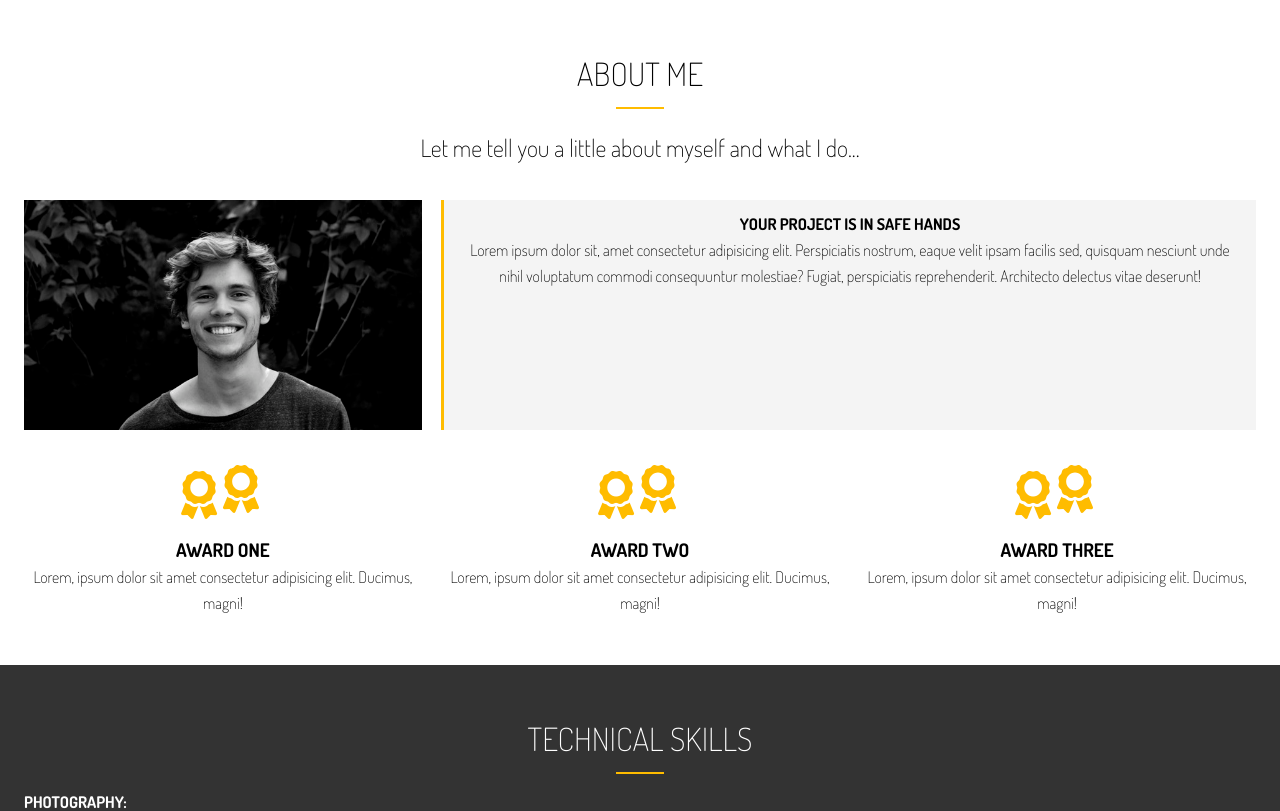
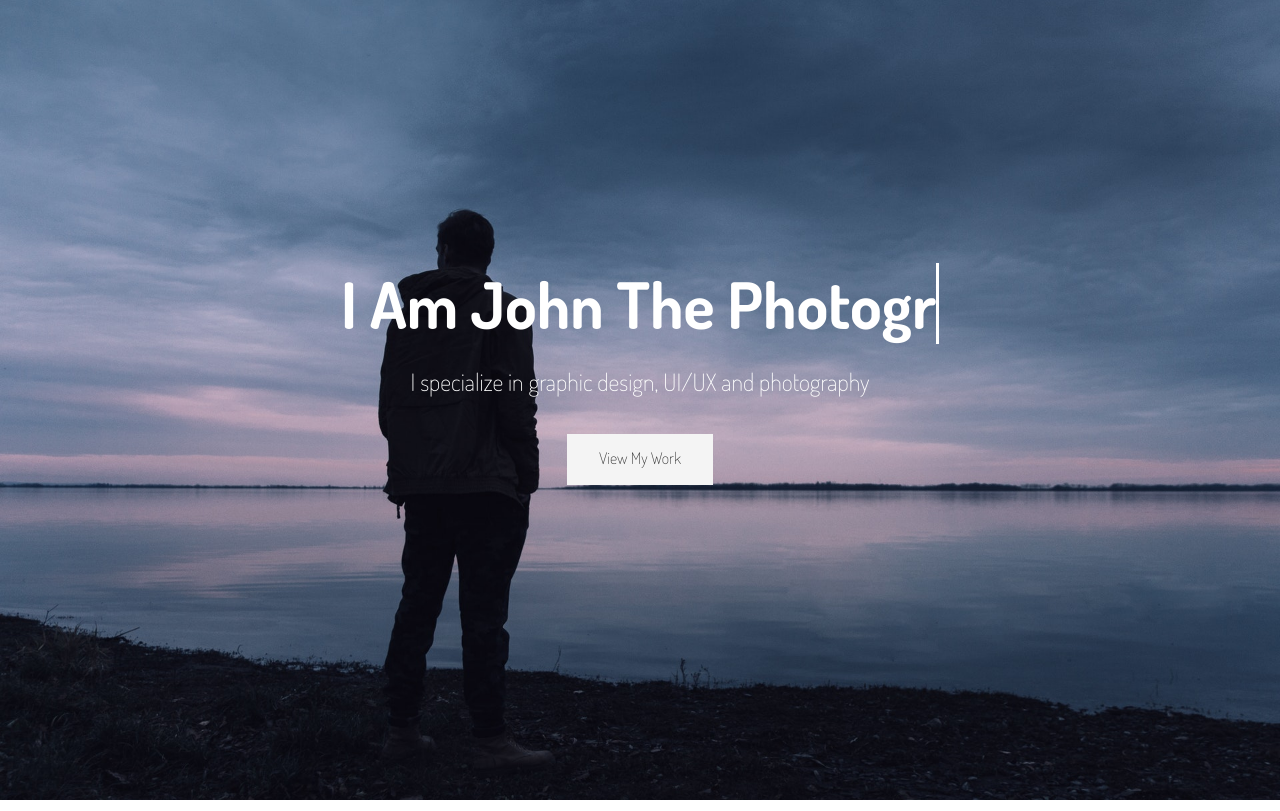
Before and after one commit to brainstormsurfer/Reactively-Converted-Project, a React (Vite) app: page / in a window 1280 px wide. Shown: the top 811 px of the page. Built offline with nearby package versions, Linux system fonts and the light colour scheme.

Commit message:
Home - Setting a pause before deleteing word

```diff
--- a/src/App.jsx
+++ b/src/App.jsx
@@ -1,12 +1,44 @@
+// import RootLayout from "./layouts/RootLayout";
+import About from "./pages/About";
+
+import Home from "./pages/Home";
+import { BrowserRouter, Routes, Route, Link, NavLink } from "react-router-dom";
+import { Header } from "./sections";
+
+function App() {
+  return (
+  <Header />
+    // <BrowserRouter>
+    // <header>
+    // <nav className="main-nav">
+    // <h3>NAVBAROOSH</h3>
+    // <Link to="/">Home</Link>
+    // <NavLink to="about">About</NavLink>
+    // </nav>
+    // </header>
+    //   <main>
+    //     <Routes>
+    //       <Route index element={<Home />} />
+    //       <Route path="about" element={<About />} />
+    //     </Routes>
+    //   </main>
+    // </BrowserRouter>
+  );
+}
+
+export default App;
+
 // import {
-//   createBrowserRouter,
-//   Route,
+// import { NavLink } from 'react-router';
+  // createBrowserRouter,
 //   createRoutesFromElements,
 //   RouterProvider,
-// } from "react-router";
-// import RootLayout from "./layouts/RootLayout";
-
-import Home from "./pages/Home";
+//   BrowserRouter,
+//   Router,
+//   Route,
+//   Routes,
+//   Link,
+// } from "react-router-dom";
 
 // const router = createBrowserRouter(
 //   createRoutesFromElements(
@@ -18,14 +50,6 @@ import Home from "./pages/Home";
 //   )
 // );
 
-function App() {
-  return (
-  <>
-
-  <Home />
-   {/* <RouterProvider router={router} />; */}
-  </>
-  )
+{
+  /* <RouterProvider router={router} />; */
 }
-
-export default App;
--- a/src/pages/About.jsx
+++ b/src/pages/About.jsx
@@ -26,7 +26,7 @@ const About = () => {
           </div>
         </section>
         {/* Section D: Testimonials */}
-       <Testimonials />
+        <Testimonials />
         {/* Footer */}
         {/* <Footer /> */}
       </div>
--- a/src/pages/Home.jsx
+++ b/src/pages/Home.jsx
@@ -1,5 +1,6 @@
 import { Specialize, Process, Stats, Header, Footer } from "../sections";
 import About from "./About";
+import Work from "./Work";
 
 const Home = () => {
   return (
@@ -14,7 +15,7 @@ const Home = () => {
       {/* <!-- Section B: Stats --> */}
       {/* <!-- Section C: Process --> */}
       {/* Footer */}
-      <About />
+      <Work />
     </>
   );
 };
--- a/src/pages/Work.jsx
+++ b/src/pages/Work.jsx
@@ -1,13 +1,11 @@
-import Gallery from "../sections/GallerySection/Gallery.jsx";
-import { Footer } from "../sections/index.js";
-import Navbar from './../shared/Navbar';
+import Gallery from "../sections/workGallerySection/Gallery.jsx";
+// import { Footer } from "../sections/index.js";
+// import Navbar from './../shared/Navbar';
 
 const Work = () => {
   return (
     <>
-      <Navbar />
       <Gallery />
-      <Footer />
     </>
   );
 };
--- a/src/sections/homeHeaderSection/Header.jsx
+++ b/src/sections/homeHeaderSection/Header.jsx
@@ -1,12 +1,11 @@
-import logo from "../../assets/img/logo.png";
-import Navbar from "../../shared/Navbar";
+// import Navbar from "../../shared/Navbar";
 import HeaderContent from "./HeaderContent";
 
 const Header = () => {
   return (
     <header className="header-home">
       <div className="container">
-        <Navbar logoSrc={logo} />
+        {/* <Navbar /> */}
         <HeaderContent />
       </div>
     </header>
--- a/src/sections/homeHeaderSection/HeaderContent.jsx
+++ b/src/sections/homeHeaderSection/HeaderContent.jsx
@@ -2,11 +2,11 @@ import NavLink from "./NavLink.jsx"; // This one is in both HeaderContent and Na
 import TypeWriter from "./Typewriter.jsx";
 
 const HeaderContent = () => {
-  const words = ["Photographer", "Designer", "UI/UX Developer"];
+  const skills = ["Photographer", "Designer", "UI/UX Dev"];
 
   return (
     <div className="header-content">
-      <TypeWriter words={words} wait={300} />
+      <TypeWriter words ={skills} wait={300} />
       <p className="lead">
         I specialize in graphic design, UI/UX and photography
       </p>
--- a/src/sections/homeHeaderSection/NavLinks.jsx
+++ b/src/sections/homeHeaderSection/NavLinks.jsx
@@ -1,18 +1,17 @@
 import NavLink from "./NavLink"
-import { nanoid } from "nanoid";
 
 const NavLinks = () => {
   const navLinks = [
-    { href: "index.html", current: true, text: "Home" },
-    { href: "about.html", text: "About" },
-    { href: "work.html", text: "Work" },
-    { href: "contact.html", text: "Contact" },
+    { id: "1", href: "index.html", current: true, text: "Home" },
+    { id: "2", href: "about.html", text: "About" },
+    { id: "3", href: "work.html", text: "Work" },
+    { id: "4", href: "work.html", text: "Contact" },
   ];
   return (
     <ul>
       {
         navLinks.map((link) => (
-        <NavLink key={nanoid()} {...link} />
+        <NavLink key={link.id} {...link} />
       ))}
     </ul>
   );
--- a/src/sections/homeHeaderSection/Typewriter.jsx
+++ b/src/sections/homeHeaderSection/Typewriter.jsx
@@ -1,43 +1,38 @@
-import React, { useState, useEffect } from 'react';
+import React, { useState, useEffect } from "react";
 
-const TypeWriter = ({ words, wait }) => {
-  const [txt, setTxt] = useState('');
-  const [wordIndex, setWordIndex] = useState(0);
+const TypeWriter = ({ words }) => {
+  const [index, setIndex] = useState(0);
+  const [text, setText] = useState("");
   const [isDeleting, setIsDeleting] = useState(false);
 
   useEffect(() => {
-    const type = () => {
-      const current = wordIndex % words.length;
-      const fullTxt = words[current];
+    const interval = setInterval(() => {
+      if (isDeleting) {
+        setText((prevText) => prevText.slice(0, -1));
+      } else {
+        setText((prevText) => words[index].slice(0, prevText.length + 1));
+      }
+    }, 200);
 
-      if (isDeleting) {
-        setTxt((prevTxt) => {
-          if (prevTxt.length === 0) {
-            setIsDeleting(false);
-            setWordIndex((prevIndex) => (prevIndex + 1) % words.length);
-            return '';
-          }
-          return prevTxt.slice(0, -1);
-        });
-      } else {
-        setTxt((prevTxt) => {
-          if (prevTxt === fullTxt) {
-            setIsDeleting(true);
-            return prevTxt;
-          }
-          return fullTxt.slice(0, prevTxt.length + 1);
-        });
-      }
-    };
+    // Pause for 2 seconds after a word is fully typed
+    if (!isDeleting && text === words[index]) {
+      clearInterval(interval);
+      setTimeout(() => setIsDeleting(true), 2000);
+    }
 
-    const timeoutId = setTimeout(type, wait);
+    // Reset after deleting
+    if (isDeleting && text === "") {
+      setIsDeleting(false);
+      setIndex((prevIndex) => (prevIndex + 1) % words.length);
+      setTimeout(() => setIsDeleting(false), 200); // Reset typing speed
+    }
 
-    return () => clearTimeout(timeoutId);
-  }, [txt, wordIndex, isDeleting, words, wait]);
-
+    return () => clearInterval(interval); // Cleanup interval on component unmount
+  }, [index, text, isDeleting, words]);
   return (
-    <h1>
-      I Am John The <span className="txt-type">{txt}</span></h1>
+    <h1 >
+      I Am John The <span className="front-line-blinker">{text}</span>
+    </h1>
   );
 };
 
--- a/src/shared/Navbar.jsx
+++ b/src/shared/Navbar.jsx
@@ -3,7 +3,7 @@ import NavLinks from "../sections/homeHeaderSection/NavLinks"
 const Navbar = ({ logoSrc }) => {
   return (
     <nav className="main-nav">
-      <img src={logoSrc} alt="My Portfolio" className="logo" />
+      <img src="../../src/assets/img/logo.png" alt="logo" className="logo"/>
       <NavLinks />
     </nav>
   );
--- a/src/styles/main.css
+++ b/src/styles/main.css
@@ -4,6 +4,11 @@
   margin: 0;
   padding: 0;
   box-sizing: border-box;
+}
+nav {
+  background-color: #000;
+  color: #ccc;
+  align-items: center;
 }
 
 .container {
@@ -446,6 +451,8 @@ img {
   display: grid;
   grid-template-columns: repeat(4, 1fr);
   grid-gap: 0.5rem;
+  justify-content: center;
+  align-items: center;
 }
 .about-d .testimonials ul {
   list-style: none;
@@ -548,45 +555,16 @@ img {
 /* ============================================= */
 /* TypeWriter.css */
 
-/* Header styling */
-/* .header-home {
-  background-color: #333;
-  color: #fff;
-  padding: 20px 0;
-}
-
-.main-nav ul {
-  list-style: none;
-  padding: 0;
-} */
-
 .main-nav ul li {
   display: inline;
   margin-right: 20px;
 }
 /* Typewriter effect styling */
-.txt-type {
-  font-family: "Dosis", sans-serif;
-  color: #fff;
-  text-align: center;
-  font-size: 4rem;
-  line-height: 1.2;
-  margin: 0;
-  padding: 0;
-  animation: typing 0.75s steps(40, end) infinite,
-    blink-caret 0.9s step-end infinite;
+.front-line-blinker {
+  animation: line-blinking 0.9s step-end infinite;
 }
 
-@keyframes typing {
-  0% {
-    width: 0;
-  }
-  100% {
-    width: 100%;
-  }
-}
-
-@keyframes blink-caret {
+@keyframes line-blinking {
   0% {
     border-right: 3px solid #fff;
   }
@@ -595,33 +573,27 @@ img {
   }
 }
 
+.txt {
+  position: relative;
+  font-family: "Dosis", sans-serif;
+  color: #fff;
+  text-align: center;
+  font-size: 4rem;
+  line-height: 3.2;
+  font-weight: 600;
+  /* text-shadow: #FC0 1px 0 10px; */
+}
+
 /* Additional styling for the header content */
 .header-content {
   text-align: center;
   margin-top: 20px; /* Adjust top margin as needed */
 }
 
-h1 {
-  font-family: "Dosis", sans-serif; /* Use the custom font */
-  font-size: 4rem; /* Adjust font size as needed */
-  line-height: 1.2;
-}
-
 p.lead {
   font-size: 1.5rem; /* Adjust font size as needed */
   margin-top: 20px; /* Adjust top margin as needed */
 }
-
-/* .btn-light {
-  background-color: #fff;
-  color: #333;
-  padding: 10px 20px;
-  text-decoration: none;
-  border-radius: 5px;
-  display: inline-block;
-  margin-top: 20px;
-  font-weight: bold;
-} */
 
 .btn-light:hover {
   cursor: pointer;
```
